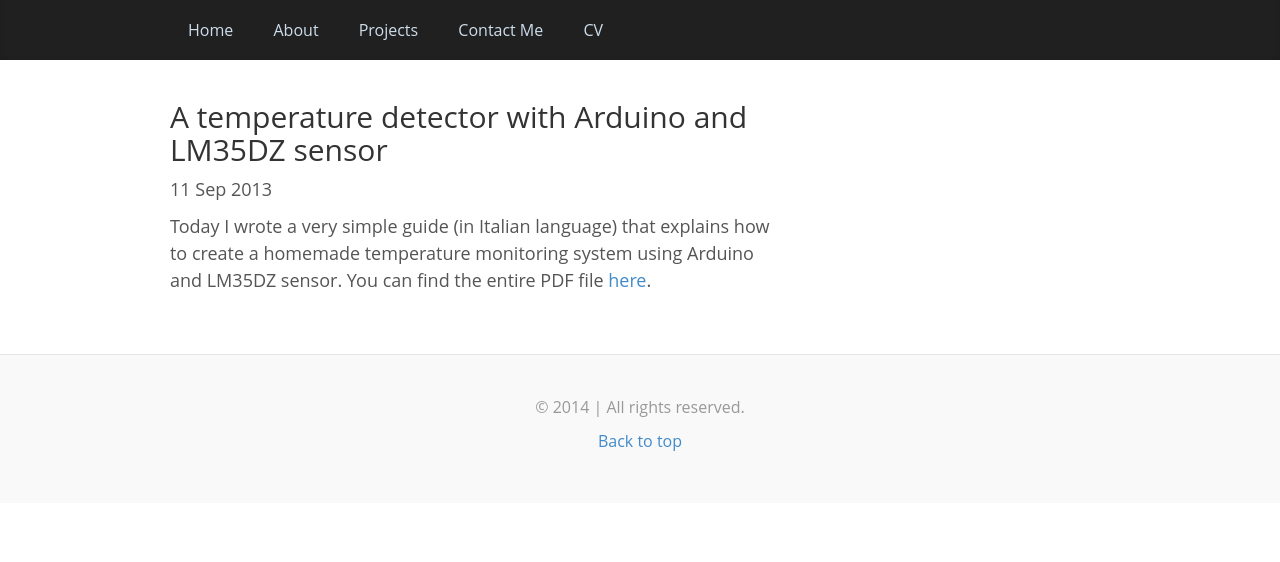
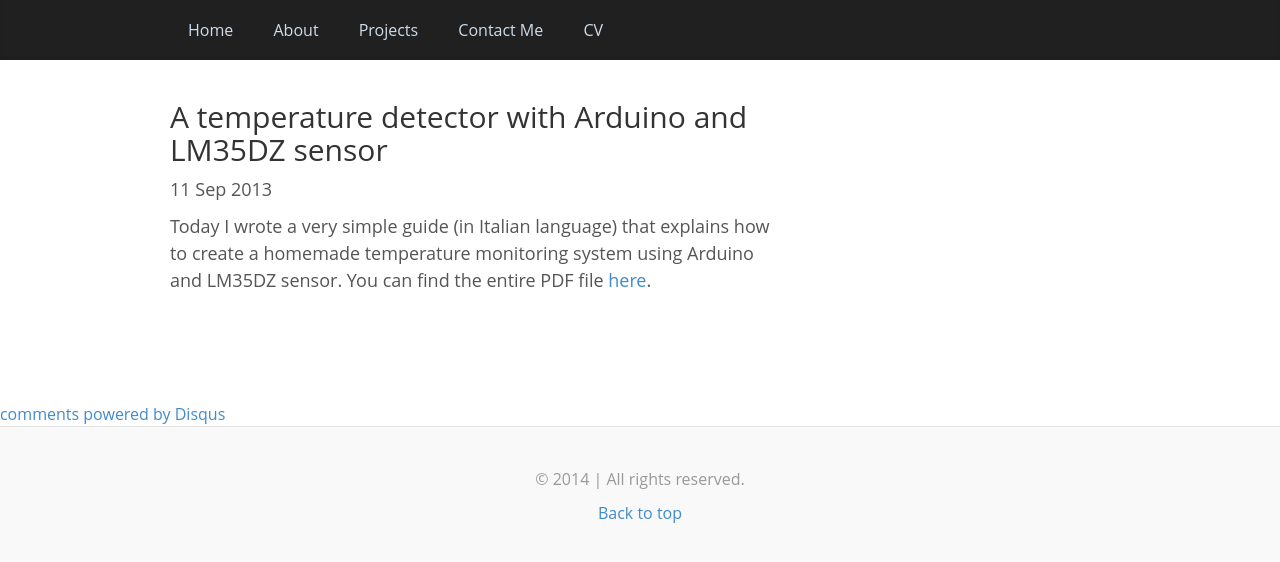
Before and after one commit to gsalvatori/salvatorigabriele.com, a Jekyll site: the page built from _posts/2013-09-11-a-temperature-detector-arduino.markdown, in a window 1280 px wide. Shown: the top 562 px of the page. Built offline with Jekyll 4.4.1, drawn with Linux system fonts in a browser that asks for light colours; nearby versions of some CDN libraries; library files that are not in the unit come from our copies; Markdown is read by kramdown in place of the engine named in the settings; comment, search, counter and statistics services are not loaded; some of the changed lines change nothing that is shown.

Commit message:
Update post.html

```diff
--- a/_layouts/post.html
+++ b/_layouts/post.html
@@ -66,6 +66,43 @@
 
     </div><!-- /.container -->
 
+<!-- AddThis Smart Layers BEGIN -->
+<!-- Go to http://www.addthis.com/get/smart-layers to customize -->
+<script type="text/javascript" src="//s7.addthis.com/js/300/addthis_widget.js#pubid=ra-51c5d41c390cd3b9"></script>
+<script type="text/javascript">
+  addthis.layers({
+    'theme' : 'transparent',
+    'share' : {
+      'position' : 'left',
+      'numPreferredServices' : 5
+    },
+    'follow' : {
+      'services' : [
+        {'service': 'facebook', 'id': 'salvatorigabriele'},
+        {'service': 'twitter', 'id': '_gsalvatori'},
+        {'service': 'google_follow', 'id': '+GabrieleSalvatori'}
+      ]
+    }
+  });
+</script>
+<!-- AddThis Smart Layers END -->
+
+<br><br>
+
+<div id="disqus_thread"></div>
+    <script type="text/javascript">
+        /* * * CONFIGURATION VARIABLES: EDIT BEFORE PASTING INTO YOUR WEBPAGE * * */
+        var disqus_shortname = 'gsalvatori'; // required: replace example with your forum shortname
+
+        /* * * DON'T EDIT BELOW THIS LINE * * */
+        (function() {
+            var dsq = document.createElement('script'); dsq.type = 'text/javascript'; dsq.async = true;
+            dsq.src = '//' + disqus_shortname + '.disqus.com/embed.js';
+            (document.getElementsByTagName('head')[0] || document.getElementsByTagName('body')[0]).appendChild(dsq);
+        })();
+    </script>
+    <noscript>Please enable JavaScript to view the <a href="http://disqus.com/?ref_noscript">comments powered by Disqus.</a></noscript>
+    <a href="http://disqus.com" class="dsq-brlink">comments powered by <span class="logo-disqus">Disqus</span></a>
     <div class="blog-footer">
       <p>© 2014 | All rights reserved.</p>
       <p>
```
